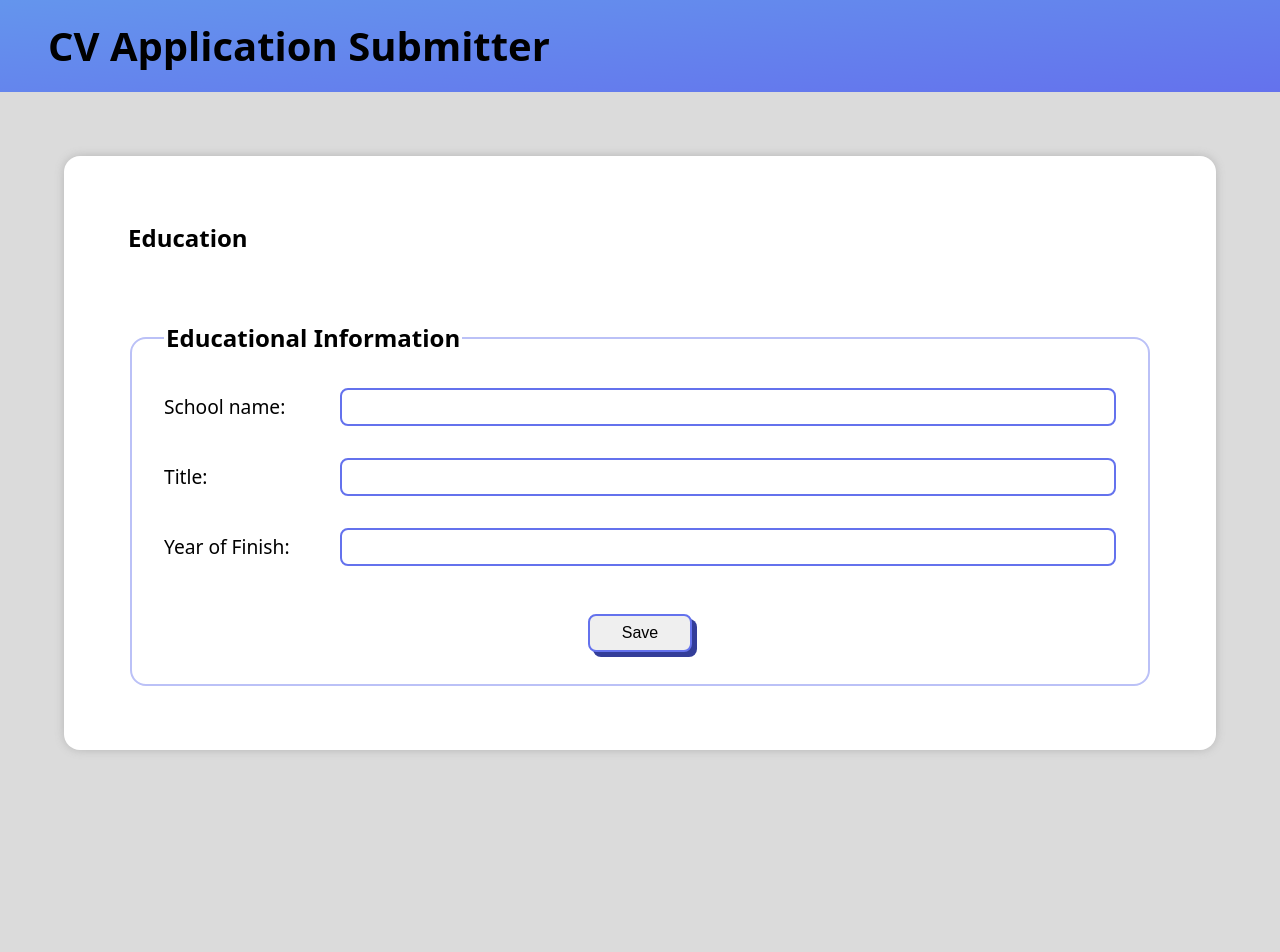
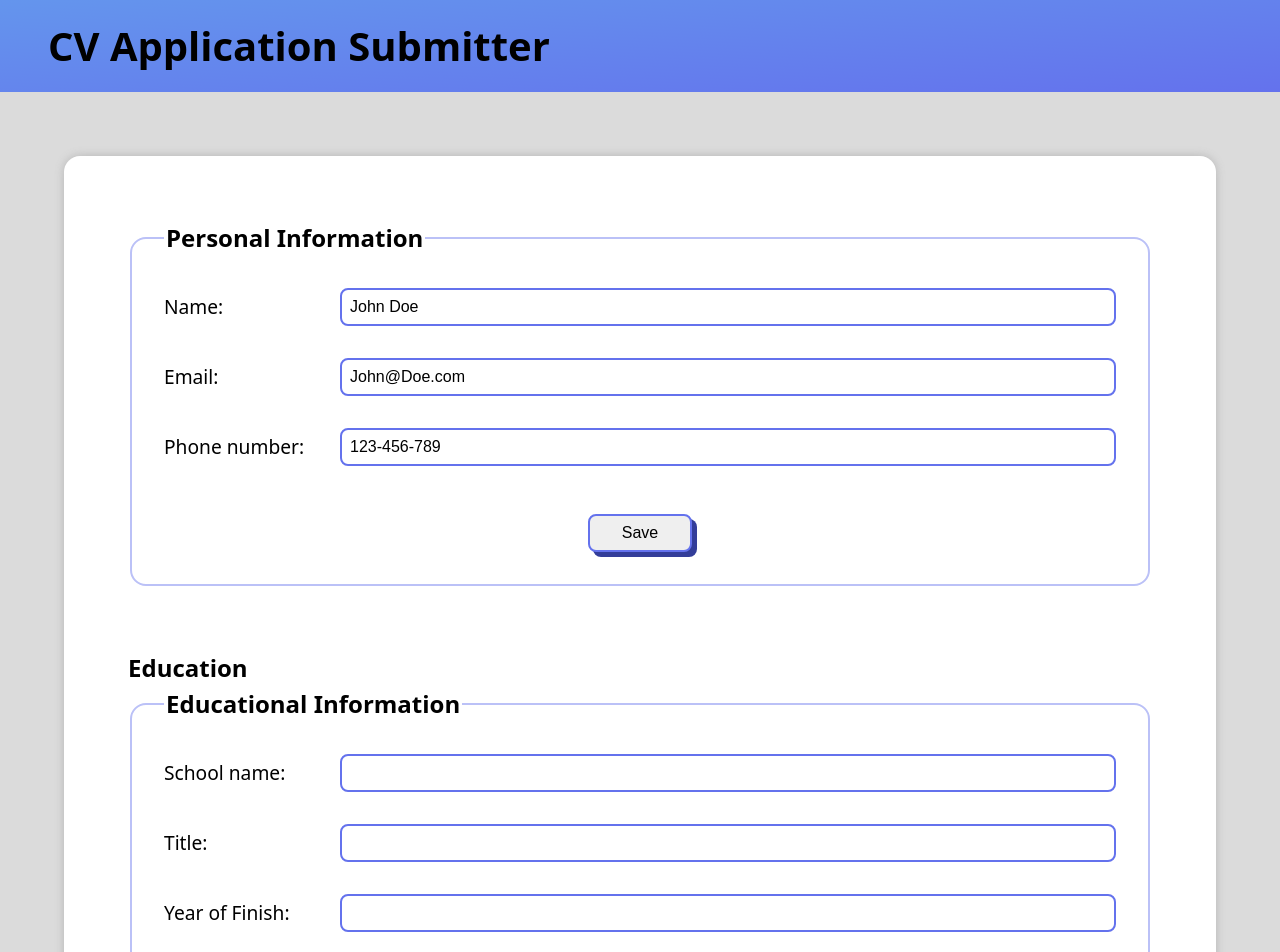
Before and after one commit to leandroesposito/top-cv-application, a React (Vite) app: page / in a window 1280 px wide. Shown: the top 952 px of the page. Before the commit the page ends 814 px from the top, so only its background shows below. Built offline with nearby package versions, Linux system fonts and the light colour scheme.

Commit message:
Add section tags

```diff
--- a/src/components/MainContainer.jsx
+++ b/src/components/MainContainer.jsx
@@ -64,6 +64,20 @@ export default function MainContainer() {
 
   return (
     <main>
+      <section>
+        {editPersonalInformation === true ? (
+          <PersonalInformationForm
+            handleSave={handlePersonalInformationSave}
+            personalInformation={personalInformation}
+          />
+        ) : (
+          <PersonalInformationViewer
+            handleEdit={() => setEditPersonalInformation(true)}
+            personalInformation={personalInformation}
+          />
+        )}
+      </section>
+      <section>
         <h2 className="section-title">Education</h2>
         {editEducationalInformation === true ? (
           <EducationalInformationForm
@@ -76,6 +90,7 @@ export default function MainContainer() {
             educationalInformation={educationalInformation}
           />
         )}
+      </section>
     </main>
   );
 }
```
